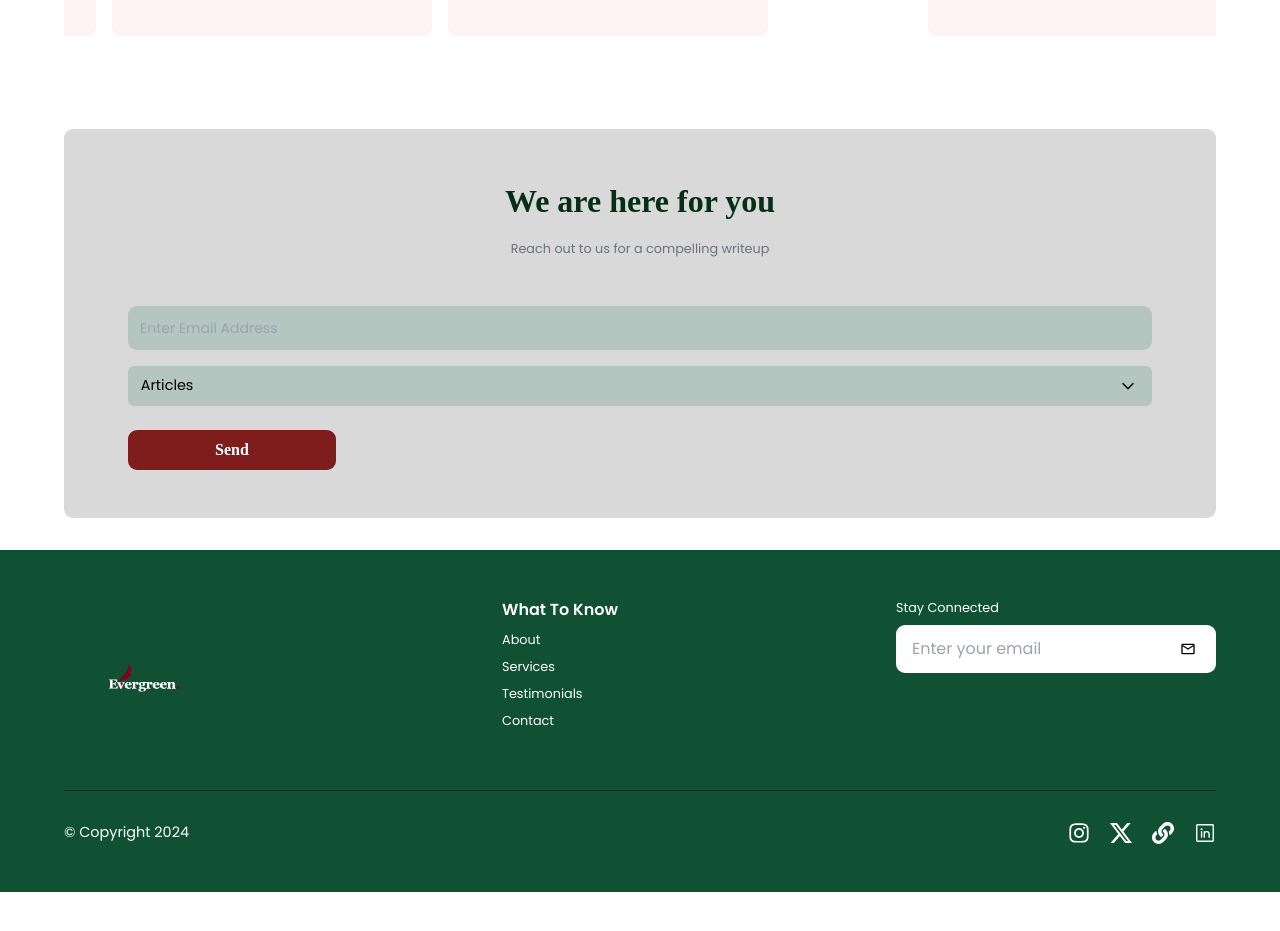
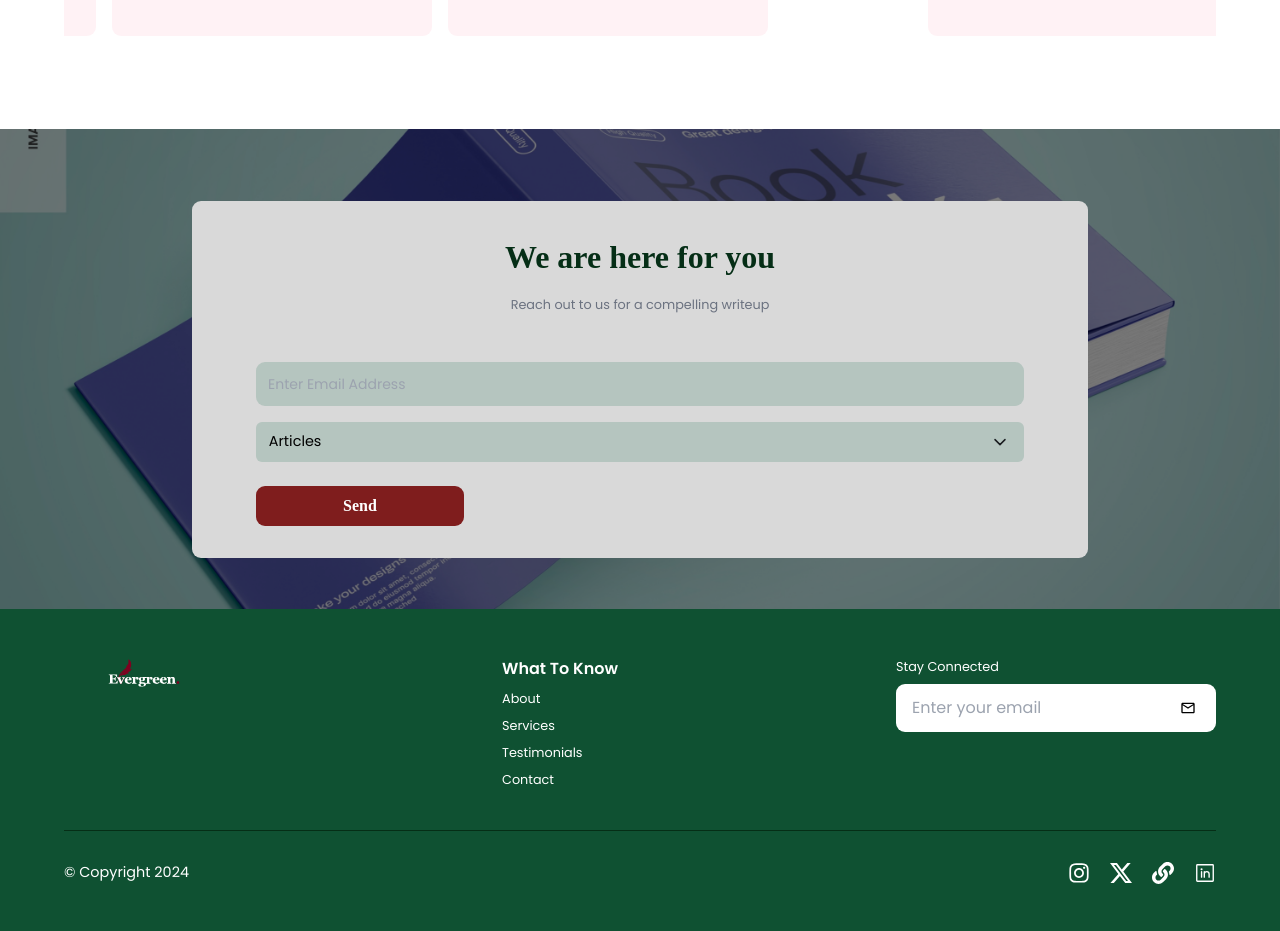
Before and after one commit to davidfayanju1/Evergreen, a React (Vite) app: page / in a window 1280 px wide. Shown: the part 2380-3311 px from the top of the page. Before the commit the page ends 3272 px from the top, so only its background shows below. Built offline with nearby package versions, Linux system fonts and the light colour scheme; a web font is replaced by a local one.

Commit message:
FInishing touches

```diff
--- a/src/components/common/Footer.jsx
+++ b/src/components/common/Footer.jsx
@@ -54,7 +54,7 @@ const Footer = () => {
   return (
     <footer className="page-container min-h-[20rem] md:px-[4rem] px-[1rem] py-[3rem] w-full bg-[#0F5132]">
       <section className="flex items-start justify-between flex-wrap md:gap-3 gap-[3rem]">
-        <div className="title relative md:ml-0 ml-[-2.4rem]">
+        <div className="title relative md:ml-0 ml-[-2.4rem] mt-[-4rem] flex items-start justify-start">
           <img
             src="/icons/evergreen.svg"
             alt=""
--- a/src/pages/Home.jsx
+++ b/src/pages/Home.jsx
@@ -343,8 +343,16 @@ const Home = () => {
           </div>
         </section>
 
-        <section id="reach-out" className="reach-out mb-8">
-          <div className="item-card w-[90%] bg-[#D9D9D9] md:px-[4rem] px-[1rem] py-[3rem] rounded-[9px] min-h-[20rem] mx-auto">
+        <section id="reach-out" className="reach-out">
+          <div className="image-container relative">
+            <div className="overlay absolute inset-0 bg-black/50"></div>
+            <img
+              src="/images/hero2.jpg"
+              alt=""
+              className="h-[30rem] w-full object-cover"
+            />
+            <div className="item-card absolute top-[15%] left-0 flex items-center justify-center w-full">
+              <div className="item-card bg-[#D9D9D9] md:w-[70%] w-[85%] md:px-[4rem] px-[1rem] py-[2rem] rounded-[9px] min-h-[15rem]">
                 <h2 className="serif-regular text-center md:text-[2rem] text-[1.4rem] text-green-950 mb-[.9rem]">
                   We are here for you
                 </h2>
@@ -390,6 +398,8 @@ const Home = () => {
                   {!isLoading && "Send"}
                 </button>
               </div>
+            </div>
+          </div>
         </section>
       </div>
     </DefaultLayout>
```
Also changed, not shown: public/images/WhatsApp Image 2024-12-24 at 12.35.29_55049e04.jpg (deleted), public/images/hero2.jpg (added). Lines whose indentation alone changed are shown as unchanged.
